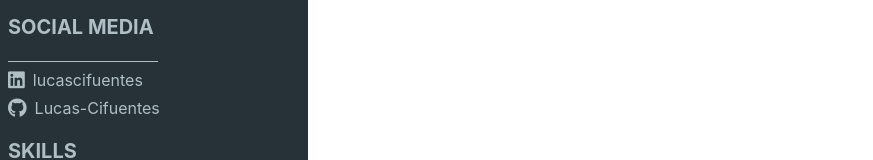
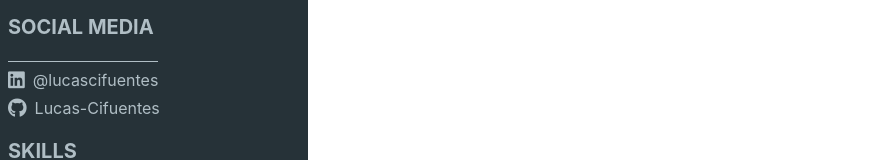
Before and after one commit to Lucas-Cifuentes/My-Resume, a React (Create React App) app: page / in a window 1280 px wide. Shown: the part 310-470 px from the top of the page, without its empty margins (0-873 px from the left). Built offline with nearby package versions, Linux system fonts and the light colour scheme.

Commit message:
change to LinkedIn text

```diff
--- a/src/components/SocialMedia.js
+++ b/src/components/SocialMedia.js
@@ -26,7 +26,7 @@ const SocialMedia = () => {
     <>
       <Title>Social Media</Title>
       <Divider secondary />
-      <Item><i class="fab fa-linkedin"></i> <Text>lucascifuentes</Text></Item>
+      <Item><i class="fab fa-linkedin"></i> <Text>@lucascifuentes</Text></Item>
       <Item><i class="fab fa-github"></i> <Text>Lucas-Cifuentes</Text></Item>
     </>
   )
```
